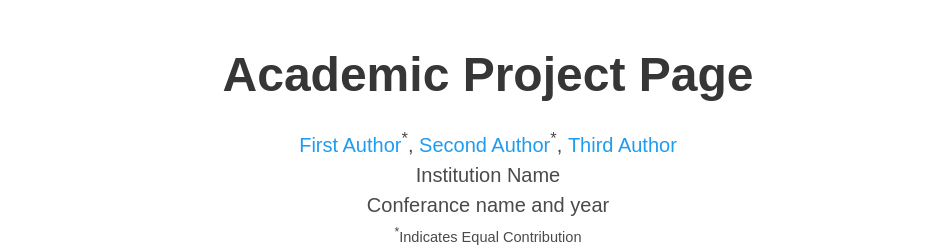
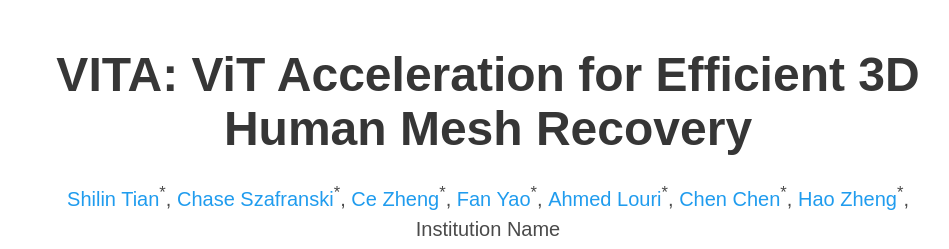
Before and after one commit to shilinti/vita-demo, a plain HTML site: page index.html in a window 1280 px wide. Shown: the top 249 px of the page, without its empty margins (152-1101 px from the left). Drawn offline with nearby package versions, Linux system fonts and the light colour scheme; some icons are missing; a web font is replaced by a local one.

Commit message:
index.html updated

```diff
--- a/index.html
+++ b/index.html
@@ -24,7 +24,7 @@
   <meta name="viewport" content="width=device-width, initial-scale=1">
 
 
-  <title>VITA: ViT Acceleration for Efficient 3D Human Mesh Recovery</title>
+  <title>Academic Project Page</title>
   <link rel="icon" type="image/x-icon" href="static/images/favicon.ico">
   <link href="https://fonts.googleapis.com/css?family=Google+Sans|Noto+Sans|Castoro"
   rel="stylesheet">
@@ -52,15 +52,23 @@
       <div class="container is-max-desktop">
         <div class="columns is-centered">
           <div class="column has-text-centered">
-            <h1 class="title is-1 publication-title">Academic Project Page</h1>
+            <h1 class="title is-1 publication-title">VITA: ViT Acceleration for Efficient 3D Human Mesh Recovery</h1>
             <div class="is-size-5 publication-authors">
               <!-- Paper authors -->
               <span class="author-block">
-                <a href="FIRST AUTHOR PERSONAL LINK" target="_blank">First Author</a><sup>*</sup>,</span>
+                <a href="FIRST AUTHOR PERSONAL LINK" target="_blank">Shilin Tian</a><sup>*</sup>,</span>
                 <span class="author-block">
-                  <a href="SECOND AUTHOR PERSONAL LINK" target="_blank">Second Author</a><sup>*</sup>,</span>
+                  <a href="SECOND AUTHOR PERSONAL LINK" target="_blank">Chase Szafranski</a><sup>*</sup>,</span>
                   <span class="author-block">
-                    <a href="THIRD AUTHOR PERSONAL LINK" target="_blank">Third Author</a>
+                    <a href="THIRD AUTHOR PERSONAL LINK" target="_blank">Ce Zheng</a><sup>*</sup>,</span>
+                    <span class="author-block">
+                      <a href="FIRST AUTHOR PERSONAL LINK" target="_blank">Fan Yao</a><sup>*</sup>,</span>
+                      <span class="author-block">
+                        <a href="SECOND AUTHOR PERSONAL LINK" target="_blank">Ahmed Louri</a><sup>*</sup>,</span>
+                        <span class="author-block">
+                          <a href="FIRST AUTHOR PERSONAL LINK" target="_blank">Chen Chen</a><sup>*</sup>,</span>
+                          <span class="author-block">
+                            <a href="SECOND AUTHOR PERSONAL LINK" target="_blank">Hao Zheng</a><sup>*</sup>,</span>
                   </span>
                   </div>
 
```
